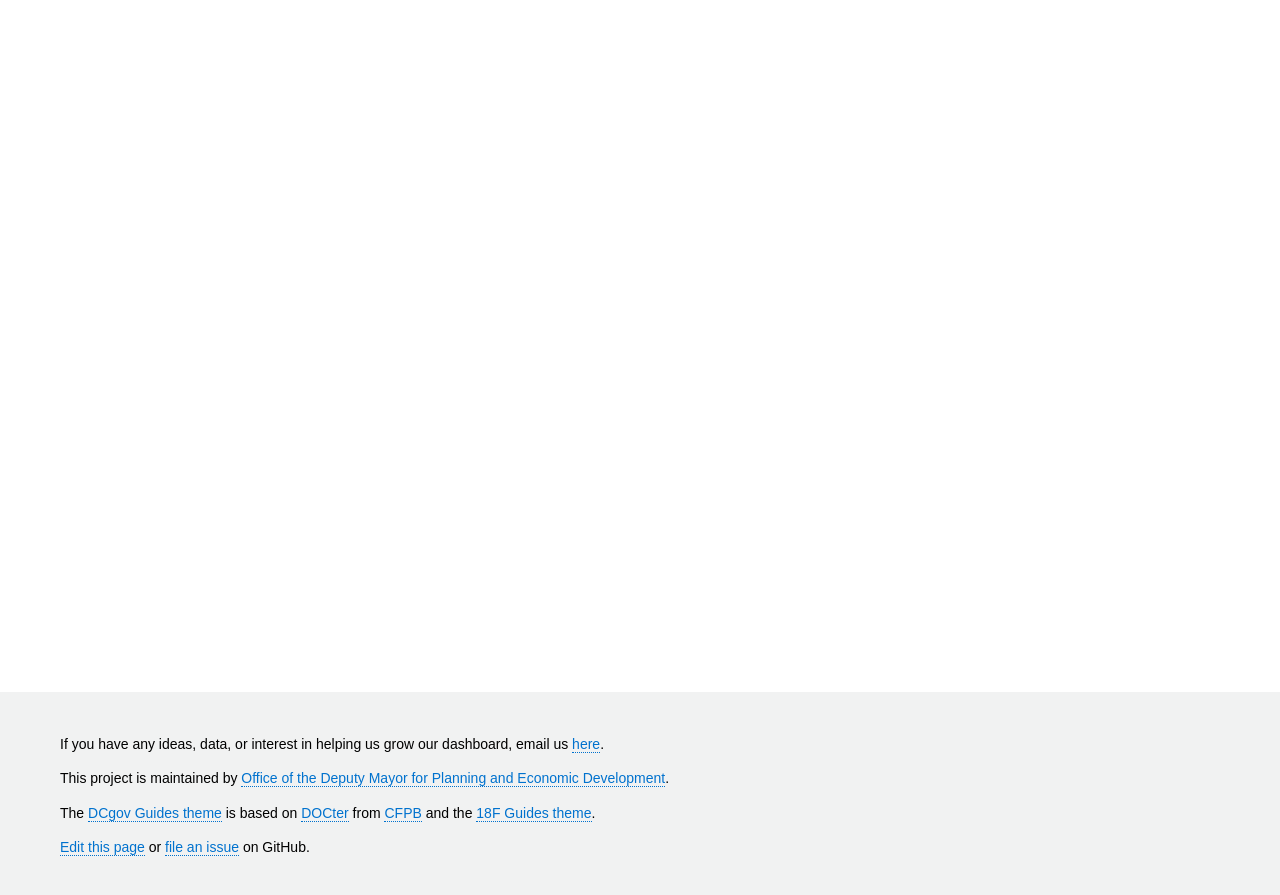
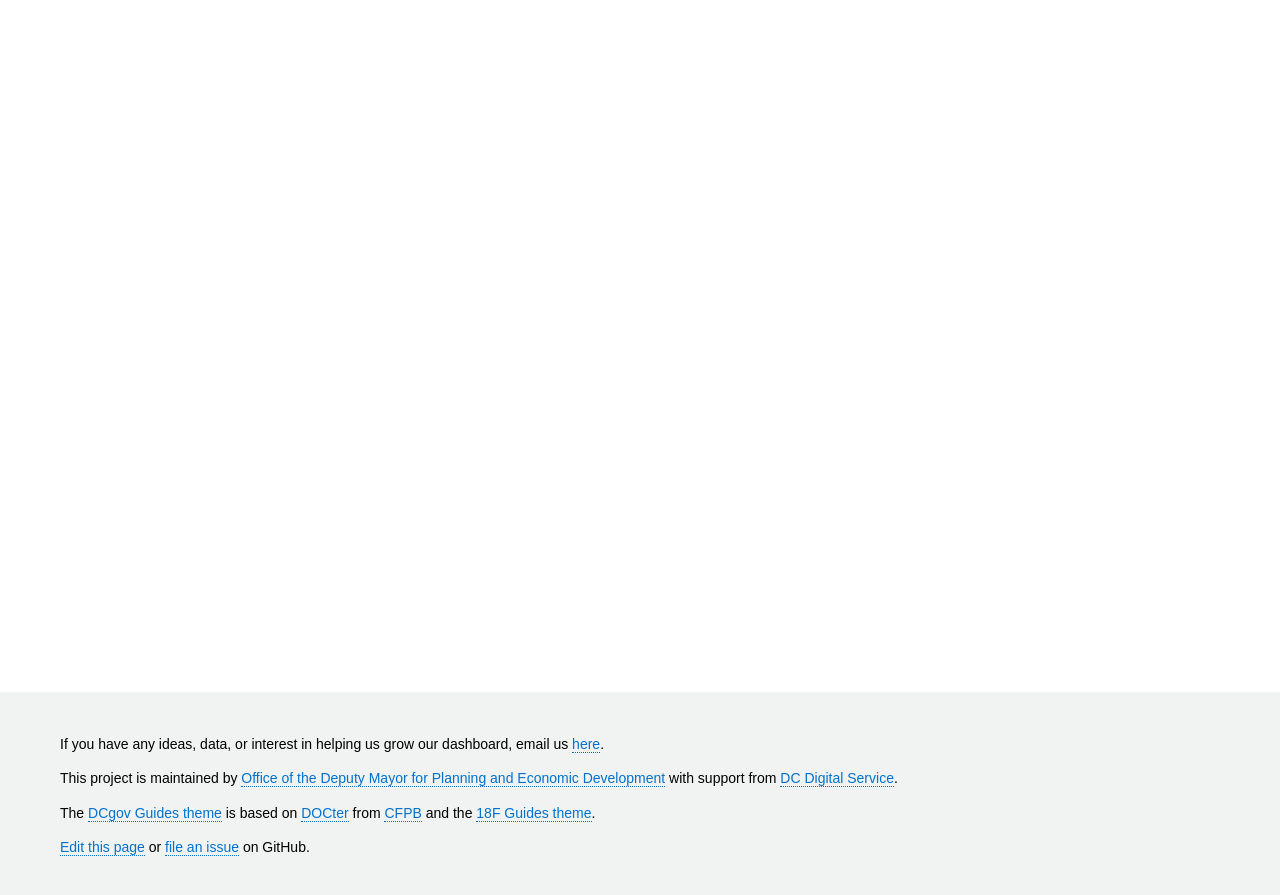
Before and after one commit to DCgov/economic-intelligence, a Jekyll site: the page built from _pages/index.md, in a window 1280 px wide and 900 px high, scrolled down 969 px. Shown: the top 895 px of the window. Built offline with Jekyll 4.4.1, drawn with Linux system fonts in a browser that asks for light colours; nearby versions of some CDN libraries.

Commit message:
add Inno program to sitewide footer

```diff
--- a/_includes/footer.html
+++ b/_includes/footer.html
@@ -2,7 +2,8 @@
 	<div class="wrap">{% assign repo_url = site.repos[0].url %}
 
 	<p>If you have any ideas, data, or interest in helping us grow our dashboard, email us <a href="mailto:dmped.econintel@dc.gov">here</a>.</p>
-    <p>This project is maintained by <a href="{{ site.author.url }}">{{ site.author.name }}</a>.</p>
+    <p>This project is maintained by <a href="{{ site.author.url }}">{{ site.author.name }}</a> with support from <a href="http://innovation.dc.gov">DC Digital Service</a>.</p>
+
     <p>The <a href="https://github.com/DCgov/guides-template/">DCgov Guides theme</a> is based on <a href="https://github.com/cfpb/docter/">DOCter</a> from <a href="http://cfpb.github.io/">CFPB</a> and the <a href="https://github.com/18F/guides-template/">18F Guides theme</a>.</p>
     <p><a href="{{ repo_url }}/edit/gh-pages/{{ page.relative_path }}">Edit this page</a> or <a href="{{ repo_url }}/issues">file an issue</a> on GitHub.</p>
   </div><!--/.wrap -->
```
